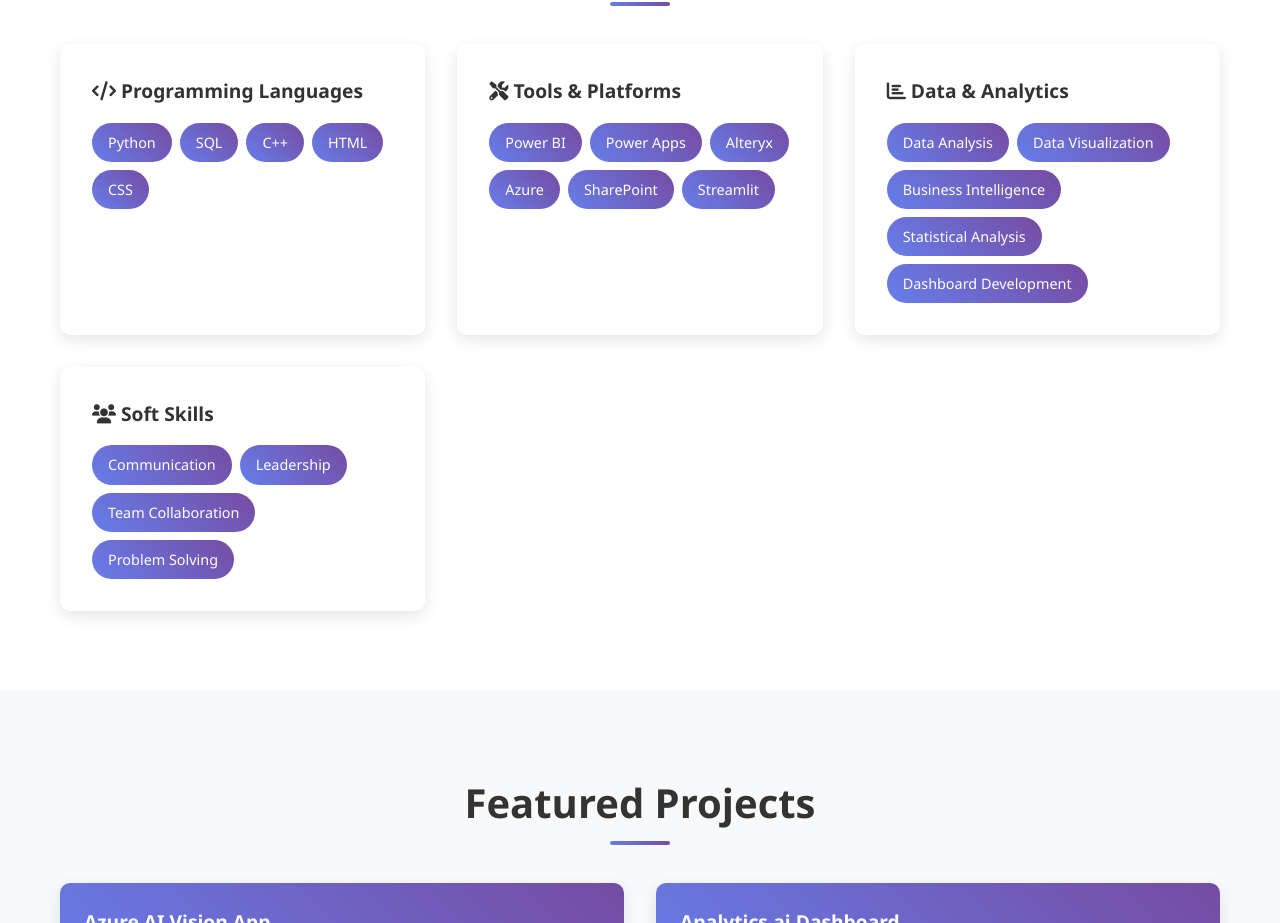
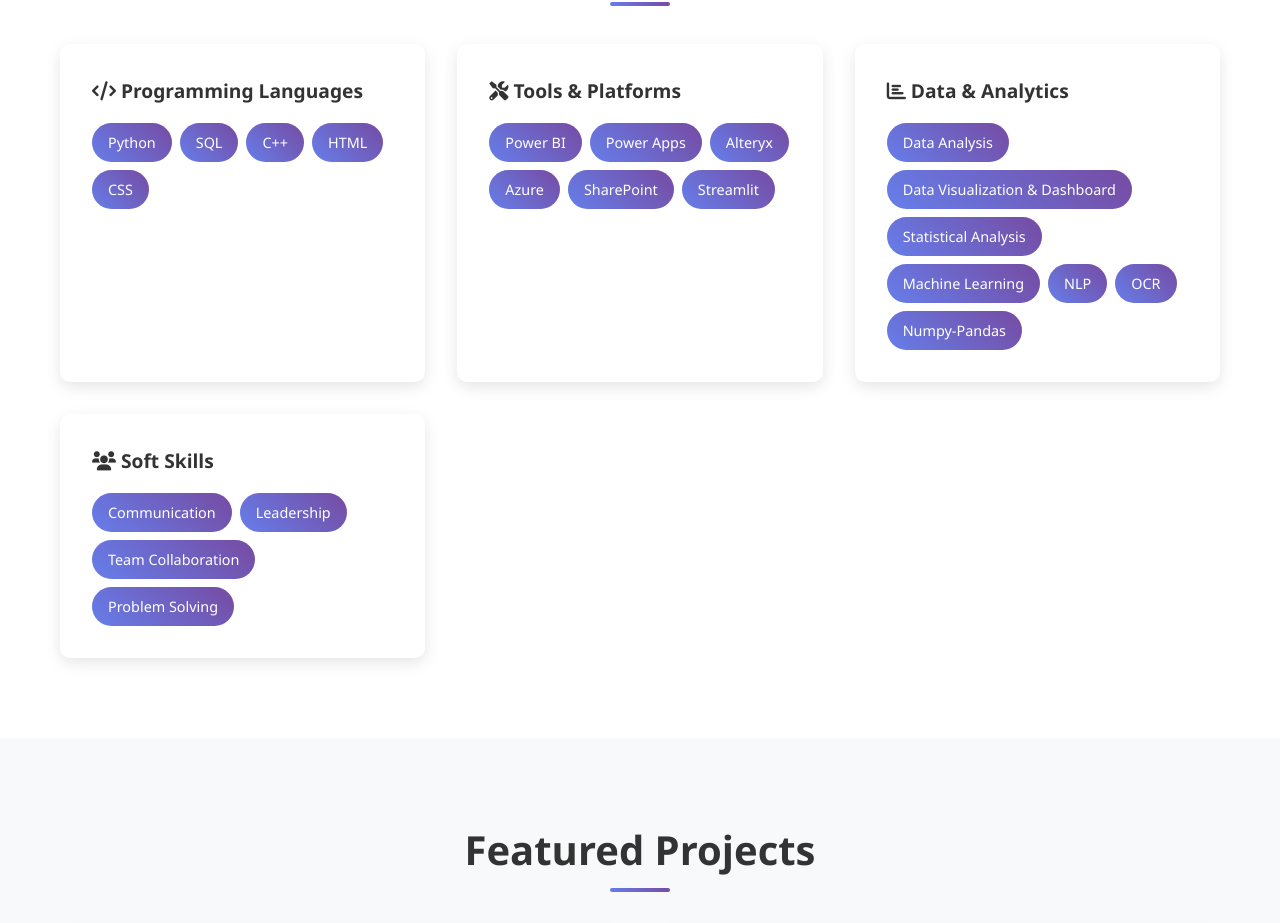
Before and after one commit to PrateekDutta2001/Parul_Portfolio, a plain HTML site: page index.html in a window 1280 px wide. Shown: the part 2380-3303 px from the top of the page. Drawn offline with Linux system fonts and the light colour scheme.

Commit message:
Update index.html

```diff
--- a/index.html
+++ b/index.html
@@ -144,10 +144,12 @@
                     <h3><i class="fas fa-chart-bar"></i> Data & Analytics</h3>
                     <div class="skill-tags">
                         <span class="skill-tag">Data Analysis</span>
-                        <span class="skill-tag">Data Visualization</span>
-                        <span class="skill-tag">Business Intelligence</span>
+                        <span class="skill-tag">Data Visualization & Dashboard</span>
                         <span class="skill-tag">Statistical Analysis</span>
-                        <span class="skill-tag">Dashboard Development</span>
+                        <span class="skill-tag">Machine Learning</span>
+                        <span class="skill-tag">NLP</span>
+                        <span class="skill-tag">OCR</span>
+                        <span class="skill-tag">Numpy-Pandas</span>
                     </div>
                 </div>
 
```
